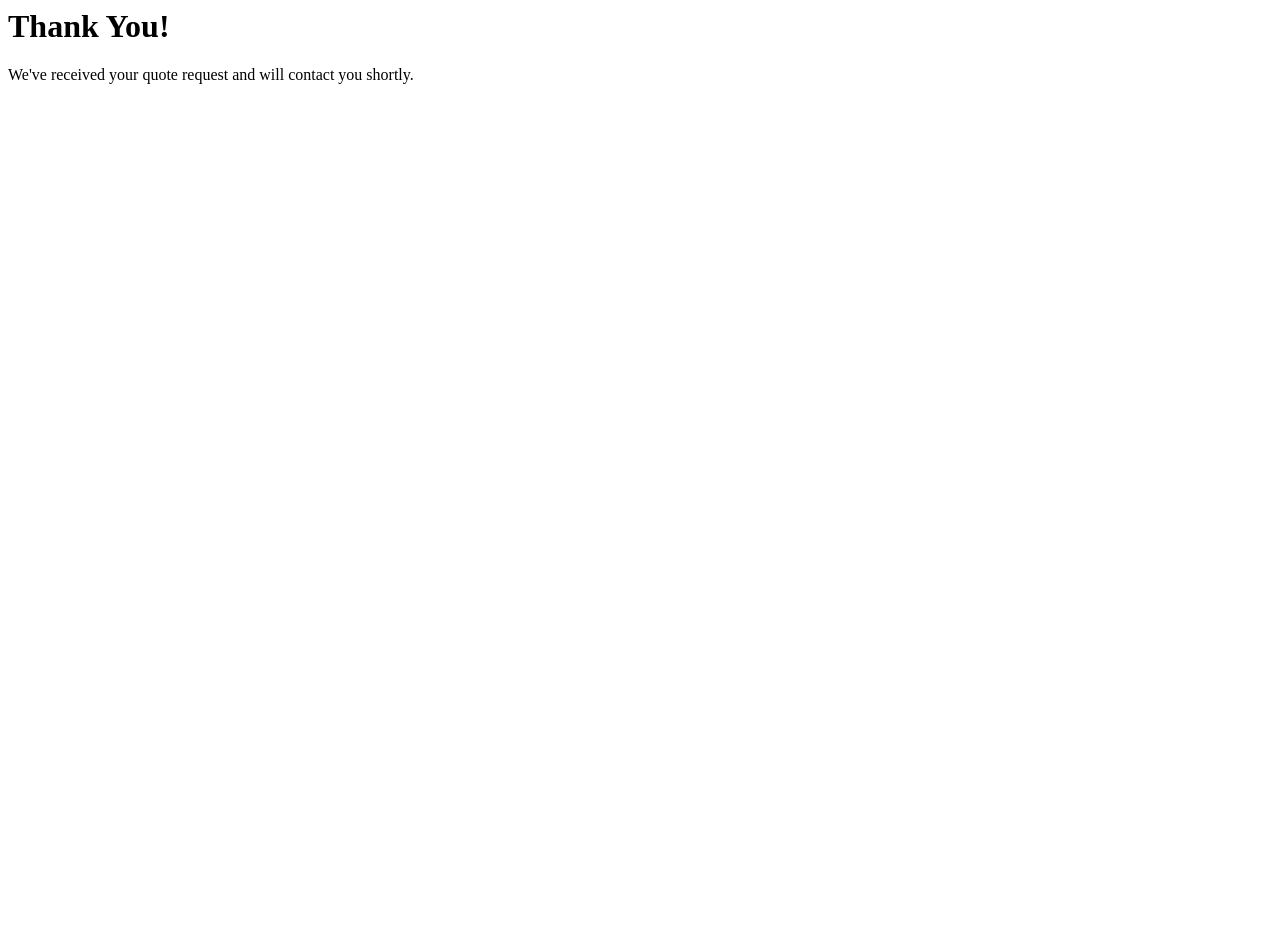
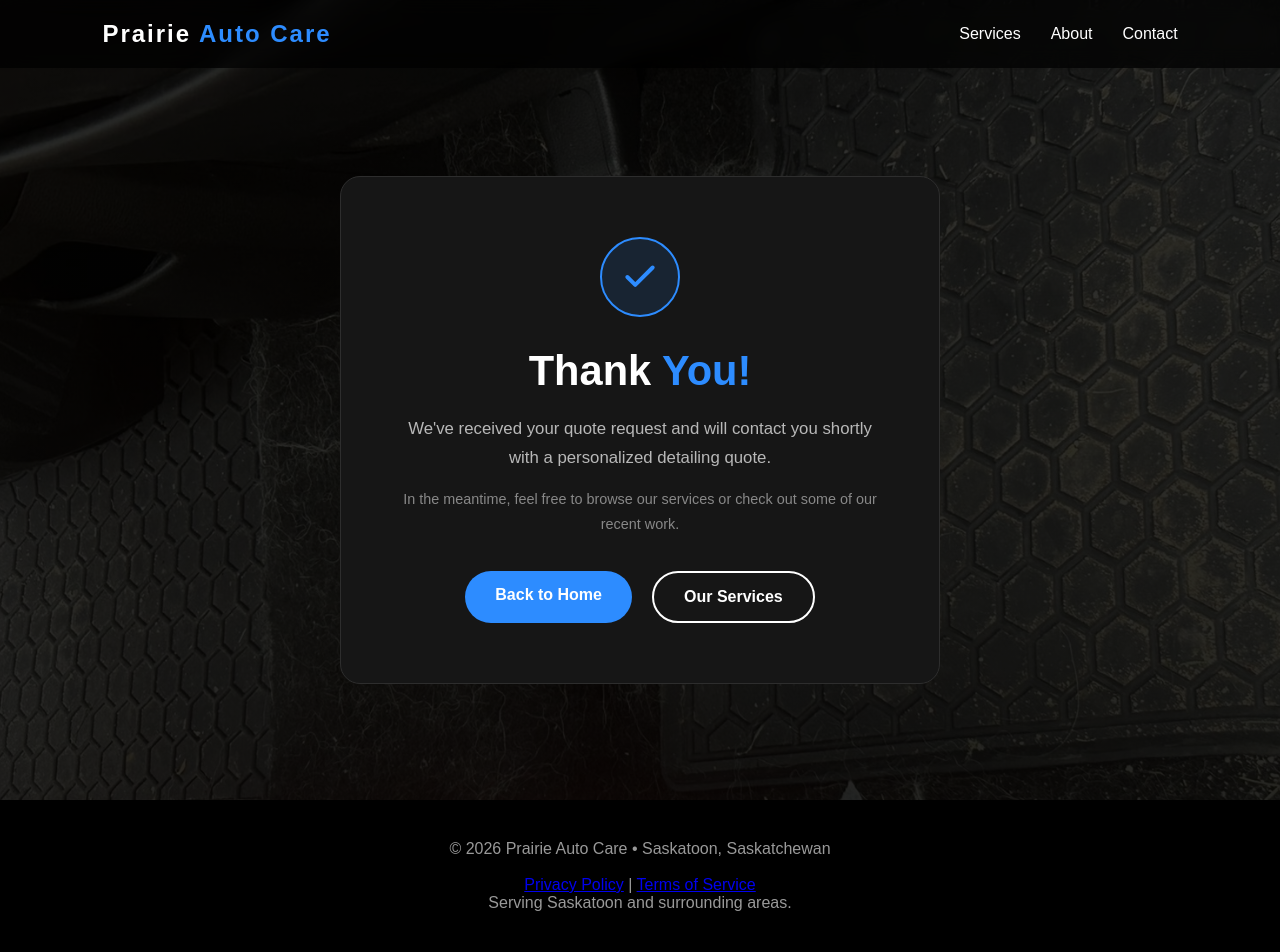
Before and after one commit to prairieautocare-cmd/prairieautocare-website, a plain HTML site: page thank-you.html in a window 1280 px wide. Before the commit the page ends 800 px from the top, so only its background shows below. Drawn offline with Linux system fonts and the light colour scheme.

Commit message:
added a basic detail package and made the thank you page look way nicer

```diff
--- a/script.js
+++ b/script.js
@@ -29,7 +29,7 @@ function updateForm() {
     exteriorContainer.style.display = "block";
   }
 
-  if (service === "full") {
+  if (service === "full" || service === "basic") {
     interiorContainer.style.display = "block";
     exteriorContainer.style.display = "block";
   }
--- a/style.css
+++ b/style.css
@@ -161,6 +161,8 @@ nav{
   border-radius:12px;
   transition:0.3s;
   border:1px solid transparent;
+  text-decoration:none;
+  color:white;
 }
 
 .service-card:hover{
@@ -513,6 +515,90 @@ footer{
   color:black;
 }
 
+/* THANK YOU PAGE */
+
+.thankyou-page{
+  min-height:100vh;
+  display:flex;
+  align-items:center;
+  justify-content:center;
+  padding:140px 20px 80px;
+
+  background:
+  linear-gradient(rgba(0,0,0,0.8), rgba(0,0,0,0.85)),
+  url('Image Assets/IMG_8517.jpg');
+
+  background-size:cover;
+  background-position:center;
+}
+
+.thankyou-container{
+  max-width:600px;
+  width:100%;
+  text-align:center;
+  background:#161616;
+  padding:60px 50px;
+  border-radius:20px;
+  border:1px solid #2d2d2d;
+}
+
+.thankyou-icon{
+  width:80px;
+  height:80px;
+  margin:0 auto 30px;
+  border-radius:50%;
+  background:rgba(45,140,255,0.12);
+  border:2px solid #2d8cff;
+  display:flex;
+  align-items:center;
+  justify-content:center;
+}
+
+.thankyou-icon svg{
+  width:38px;
+  height:38px;
+  stroke:#2d8cff;
+}
+
+.thankyou-container h1{
+  font-size:2.6rem;
+  margin-bottom:20px;
+}
+
+.thankyou-container h1 span{
+  color:#2d8cff;
+}
+
+.thankyou-container p{
+  color:#b8b8b8;
+  line-height:1.7;
+  margin-bottom:15px;
+  font-size:1.05rem;
+}
+
+.thankyou-container .thankyou-subtext{
+  color:#888;
+  font-size:0.9rem;
+  margin-bottom:35px;
+}
+
+.thankyou-buttons{
+  display:flex;
+  gap:20px;
+  justify-content:center;
+  flex-wrap:wrap;
+}
+
+@media(max-width:600px){
+  .thankyou-container{
+    padding:45px 25px;
+  }
+
+  .thankyou-container h1{
+    font-size:2rem;
+  }
+}
+
 /* MOBILE */
 
 @media(max-width:900px){
--- a/thank-you.html
+++ b/thank-you.html
@@ -1,5 +1,71 @@
-<h1>Thank You!</h1>
+<!DOCTYPE html>
+<html lang="en">
+<head>
+  <meta name="description" content="Thank you for your quote request with Prairie Auto Care, Saskatoon's mobile car detailing experts. We'll be in touch shortly.">
+  <meta charset="UTF-8">
+  <meta name="viewport" content="width=device-width, initial-scale=1.0">
+  <title>Thank You | Prairie Auto Care Saskatoon Car Detailing</title>
+  <link rel="stylesheet" href="style.css">
+</head>
+<body>
 
-<p>
-We've received your quote request and will contact you shortly.
+  <nav>
+    <a href="index.html" class="logo">
+      Prairie <span>Auto Care</span>
+    </a>
+    <div class="nav-links">
+      <a href="index.html#services">Services</a>
+      <a href="index.html#about">About</a>
+      <a href="index.html#contact">Contact</a>
+    </div>
+  </nav>
+
+  <section class="thankyou-page">
+    <div class="thankyou-container">
+
+      <div class="thankyou-icon">
+        <svg viewBox="0 0 24 24" fill="none" stroke-width="2.5" stroke-linecap="round" stroke-linejoin="round">
+          <polyline points="20 6 9 17 4 12"></polyline>
+        </svg>
+      </div>
+
+      <h1>Thank <span>You!</span></h1>
+
+      <p>
+        We've received your quote request and will contact you shortly with a personalized detailing quote.
+      </p>
+
+      <p class="thankyou-subtext">
+        In the meantime, feel free to browse our services or check out some of our recent work.
+      </p>
+
+      <div class="thankyou-buttons">
+        <a href="index.html" class="btn btn-primary">
+          Back to Home
+        </a>
+        <a href="index.html#services" class="btn btn-secondary">
+          Our Services
+        </a>
+      </div>
+
+    </div>
+  </section>
+
+  <!-- FOOTER -->
+
+  <footer>
+    © 2026 Prairie Auto Care • Saskatoon, Saskatchewan
+      <br><br>
+
+  <a href="privacy.html">Privacy Policy</a>
+  |
+  <a href="terms.html">Terms of Service</a>
+  <p>
+  Serving Saskatoon and surrounding areas.
 </p>
+  </footer>
+
+  <script src="script.js"></script>
+
+</body>
+</html>
```
Also changed, not shown: booking.html (+1 -0 lines), index.html (+13 -0 lines), services/basic.html (added, +48 -0 lines).
